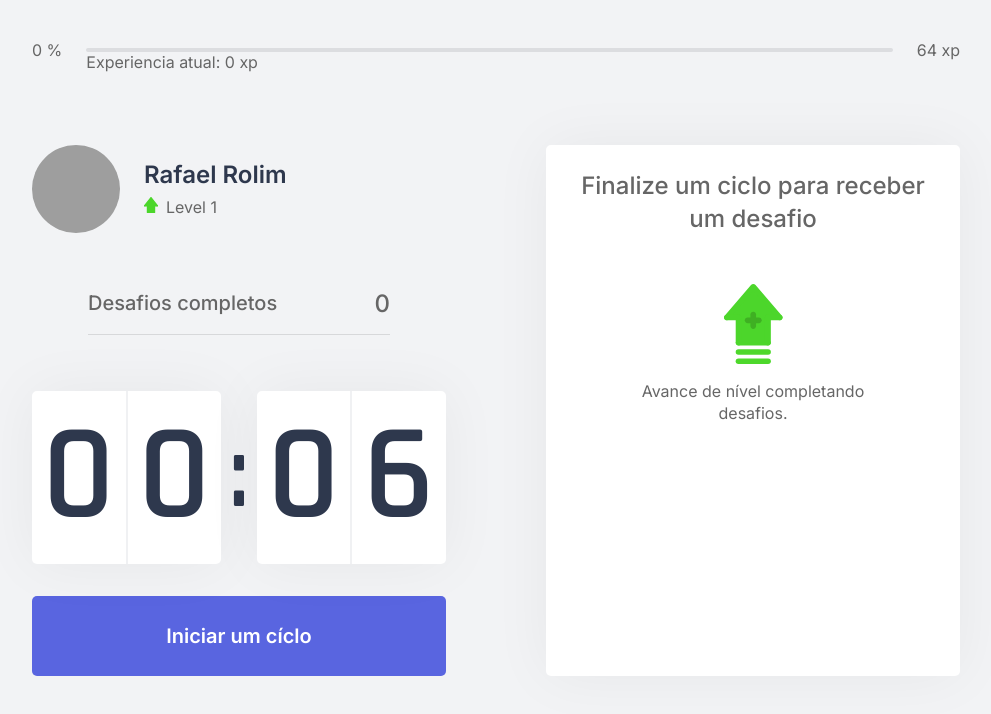
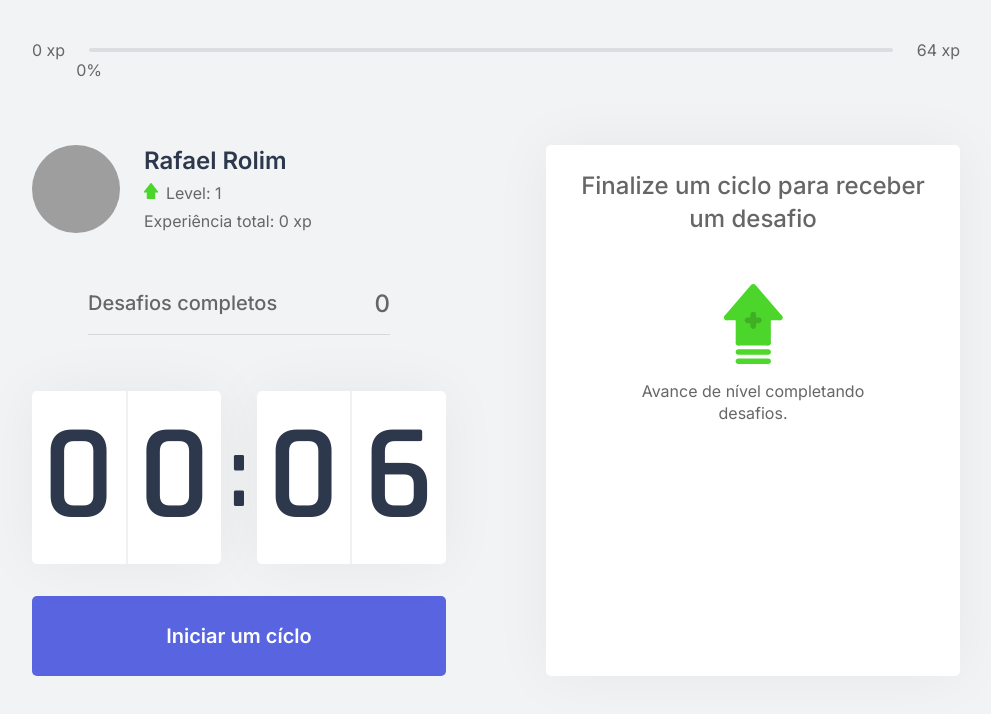
Before and after one commit to rafa1st/moveit-next, a Next.js app: page / in a window 1280 px wide. Shown: the top 714 px of the page, without its empty margins (144-1135 px from the left). Built offline with nearby package versions, Linux system fonts and the light colour scheme; grey boxes are pictures that could not be loaded.

Commit message:
bugfixes , modal and new features

```diff
--- a/src/components/CompletedChallenges.tsx
+++ b/src/components/CompletedChallenges.tsx
@@ -3,7 +3,7 @@ import { ChallengesContext } from '../contexts/ChallengesContext';
 import styles from '../styles/components/CompletedChallenges.module.css'
 
 export function CompletedChallenges() {
-    const {challengesCompleted} = useContext(ChallengesContext);
+    const {challengesCompleted, totalXP} = useContext(ChallengesContext);
 
 
     return (
--- a/src/components/ExperienceBar.tsx
+++ b/src/components/ExperienceBar.tsx
@@ -8,12 +8,12 @@ export function ExperienceBar() {
 
     return (
         <header className={styles.experienceBar}>
-            <span>{percentToNextLvl} %</span>
+            <span>{currentXP} xp</span>
             <div>
                 <div style={{ width: `${percentToNextLvl}%` }} />
 
                 <span className={styles.currentExperience} style={{ left: `${percentToNextLvl}%` }}>
-                    Experiencia atual: {currentXP} xp
+                    {percentToNextLvl}%
                 </span>
             </div>
             <span>{xpToNextLvl} xp</span>
--- /dev/null
+++ b/src/components/LevelUpModal.tsx
@@ -0,0 +1,21 @@
+import { useContext } from 'react';
+import { ChallengesContext } from '../contexts/ChallengesContext';
+import styles from '../styles/components/LevelUpModal.module.css'
+
+export function LevelUpModal() {
+    const { level, closeLevelUpModal } = useContext(ChallengesContext);
+    return (
+        <div className={styles.overlay}>
+            <div className={styles.container}>
+                <header>{level}</header>
+
+                <strong>Parabéns</strong>
+                <p>Você alcançou um novo nível</p>
+
+                <button type="button" onClick={closeLevelUpModal}>
+                    <img src="/icons/close.svg" alt="Fechar modal"/>
+                </button>
+            </div>
+        </div>
+    );
+}
--- a/src/components/Profile.tsx
+++ b/src/components/Profile.tsx
@@ -3,7 +3,8 @@ import { ChallengesContext } from '../contexts/ChallengesContext';
 import styles from '../styles/components/Profile.module.css'
 
 export function Profile() {
-    const { level } = useContext(ChallengesContext);
+    const { level, totalXP } = useContext(ChallengesContext);
+
     return (
         <div className={styles.profileContainer}>
             <img src="https://github.com/rafa1st.png" alt="Rafael Rolim" />
@@ -11,7 +12,10 @@ export function Profile() {
                 <strong>Rafael Rolim</strong>
                 <p>
                     <img src="icons/level.svg" alt="level" />
-                    Level {level}
+                    Level: {level}
+                </p>
+                <p>
+                    Experiência total: {totalXP} xp
                 </p>
             </div>
         </div>
--- a/src/contexts/ChallengesContext.tsx
+++ b/src/contexts/ChallengesContext.tsx
@@ -1,6 +1,8 @@
 import { createContext, useState, ReactNode, useEffect } from 'react'
 import Cookies from 'js-cookie'
 import challenges from '../../challenges.json'
+import { LevelUpModal } from '../components/LevelUpModal';
+
 interface Challenge {
     type: 'body' | 'eye';
     description: string;
@@ -13,16 +15,19 @@ interface ChallengesContextData {
     challengesCompleted: number;
     activeChallenge: Challenge;
     xpToNextLvl: number;
+    totalXP: number;
     leveUp: () => void;
     startNewChallenge: () => void;
     resetChallenge: () => void;
     completeChallenge: () => void;
+    closeLevelUpModal: () => void;
 }
 
 interface ChallengesProviderProps {
     children: ReactNode;
     level: number;
     currentXP: number;
+    totalXP: number;
     challengesCompleted: number;
 }
 
@@ -31,18 +36,20 @@ export const ChallengesContext = createContext({} as ChallengesContextData);
 export function ChallengesProvider({ children, ...rest } : ChallengesProviderProps) {
     const [level, setLevel] = useState(rest.level ?? 1);
     const [currentXP, setCurrentXP] = useState(rest.currentXP ?? 0);
+    const [totalXP, setTotalXP] = useState(rest.totalXP ?? 0);
     const [challengesCompleted, setChallengesComplete] = useState(rest.challengesCompleted ?? 0);
+    const [activeChallenge, setActiveChallenge] = useState(null);
+    const [isLevelUpModalOpen, setIsLevelUpModalOpen] = useState(false);
 
-    const [activeChallenge, setActiveChallenge] = useState(null);
-
-    //math to calculate xp
+    //math to calculate xpToLevelUP
     const xpToNextLvl = Math.pow((level + 1) * 4, 2);
 
     useEffect(()=>{
         Cookies.set('level', String(level));
         Cookies.set('currentXP', String(currentXP));
+        Cookies.set('totalXP', String(totalXP));
         Cookies.set('challengesCompleted', String(challengesCompleted));
-    }, [level, currentXP, challengesCompleted]);
+    }, [level, currentXP, totalXP, challengesCompleted]);
 
     useEffect(() =>{
         Notification.requestPermission();
@@ -50,6 +57,11 @@ export function ChallengesProvider({ children, ...rest } : ChallengesProviderPro
 
     function leveUp() {
       setLevel(level + 1);
+      setIsLevelUpModalOpen(true);
+    }
+
+    function closeLevelUpModal() {
+        setIsLevelUpModalOpen(false);
     }
 
     function startNewChallenge () {
@@ -77,6 +89,7 @@ export function ChallengesProvider({ children, ...rest } : ChallengesProviderPro
         }
             const { amount } = activeChallenge;
 
+            let challengeXP = totalXP + amount;
             let finalXP = currentXP + amount;
 
         if (finalXP >= xpToNextLvl) {
@@ -85,6 +98,7 @@ export function ChallengesProvider({ children, ...rest } : ChallengesProviderPro
         }
 
         setCurrentXP(finalXP);
+        setTotalXP(challengeXP);
         setActiveChallenge(null);
         setChallengesComplete(challengesCompleted + 1);
     }
@@ -93,15 +107,19 @@ export function ChallengesProvider({ children, ...rest } : ChallengesProviderPro
         <ChallengesContext.Provider value={{
             level,
             currentXP,
+            totalXP,
             challengesCompleted,
             activeChallenge,
             xpToNextLvl,
             leveUp,
             startNewChallenge,
             resetChallenge,
-            completeChallenge
+            completeChallenge,
+            closeLevelUpModal
             }}>
             {children}
+
+            { isLevelUpModalOpen && <LevelUpModal/>}
         </ChallengesContext.Provider>
     );
 }
--- a/src/pages/index.tsx
+++ b/src/pages/index.tsx
@@ -18,6 +18,7 @@ import { ChallengesProvider } from '../contexts/ChallengesContext';
 interface HomeProps {
   level: number;
   currentXP: number;
+  totalXP: number;
   challengesCompleted: number;
 }
 
@@ -27,6 +28,7 @@ export default function Home(props: HomeProps) {
       <ChallengesProvider
         level={props.level}
         currentXP={props.currentXP}
+        totalXP={props.totalXP}
         challengesCompleted={props.challengesCompleted}
       >
         <div className={styles.container}>
@@ -54,12 +56,13 @@ export default function Home(props: HomeProps) {
 }
 
 export const getServerSideProps: GetServerSideProps = async (ctx) => {
-  const {level, currentXP, challengesCompleted} = ctx.req.cookies;
+  const {level, currentXP, totalXP, challengesCompleted} = ctx.req.cookies;
 
   return {
     props: {
       level: Number(level),
       currentXP: Number(currentXP),
+      totalXP: Number(totalXP),
       challengesCompleted: Number(challengesCompleted)
     }
   }
--- a/src/styles/components/ExperienceBar.module.css
+++ b/src/styles/components/ExperienceBar.module.css
@@ -2,10 +2,8 @@
     display: flex;
     align-items: center;
 }
-
 .experienceBar span {
     font-size: 1rem;
-
 }
 
 .experienceBar > div {
@@ -24,7 +22,7 @@
 
 }
 
-.currentExperience span {
+.currentExperience {
     position: absolute;
     top: 12px;
     transform: translateX(-50%);
--- /dev/null
+++ b/src/styles/components/LevelUpModal.module.css
@@ -0,0 +1,52 @@
+.overlay{
+    background: rgba(245, 243, 245, 0.8);
+    position: fixed;
+    top: 0;
+    bottom: 0;
+    left: 0;
+    right: 0;
+
+    display: flex;
+    justify-content: center;
+    align-items: center;
+}
+
+.container {
+    background: var(--white);
+    width: 100%;
+    max-width: 400px;
+    padding: 2rem 3rem;
+    border-radius: 5px;
+    box-shadow: 0 0 60px rgba(0, 0, 0, 0.05);
+    text-align: center;
+    position: relative;
+}
+
+.container header {
+    font-size: 8.75rem;
+    font-weight: 600;
+    color: var(--blue);
+    background: url('/icons/levelup.svg') no-repeat center;
+    background-size: contain;
+}
+
+.container strong {
+    font-size: 2.25rem;
+    color: var(--title);
+}
+
+.container p {
+    font-size: 1.25rem;
+    color: var(--text);
+    margin-top: 0.25rem;
+}
+
+.container button {
+    position: absolute;
+    right: 0.5rem;
+    top: 0.5rem;
+    background: none;
+    border: 0;
+    font-size: 0;
+
+}
```
Also changed, not shown: src/pages/_document.tsx (line endings or trailing spaces), src/styles/components/CompletedChallenges.module.css (line endings or trailing spaces), src/styles/components/Profile.module.css (line endings or trailing spaces).
